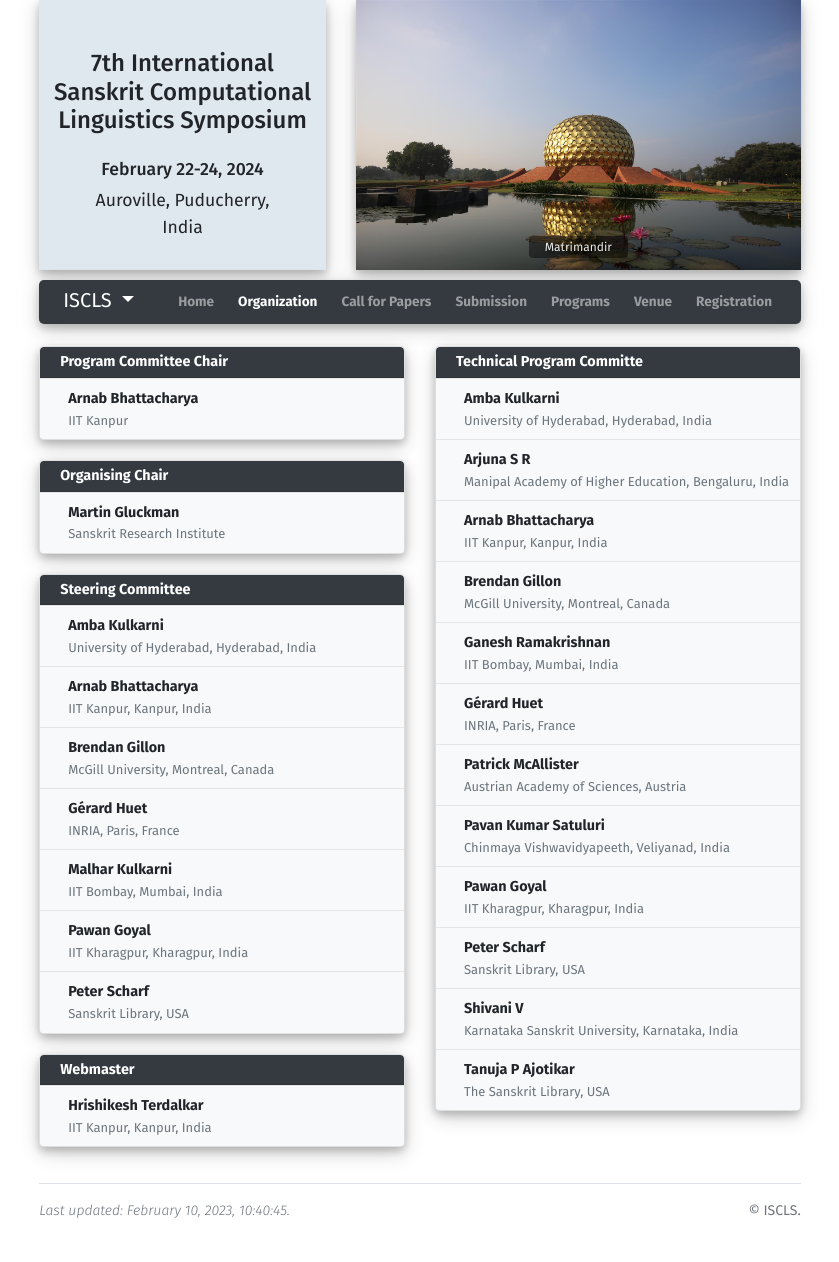
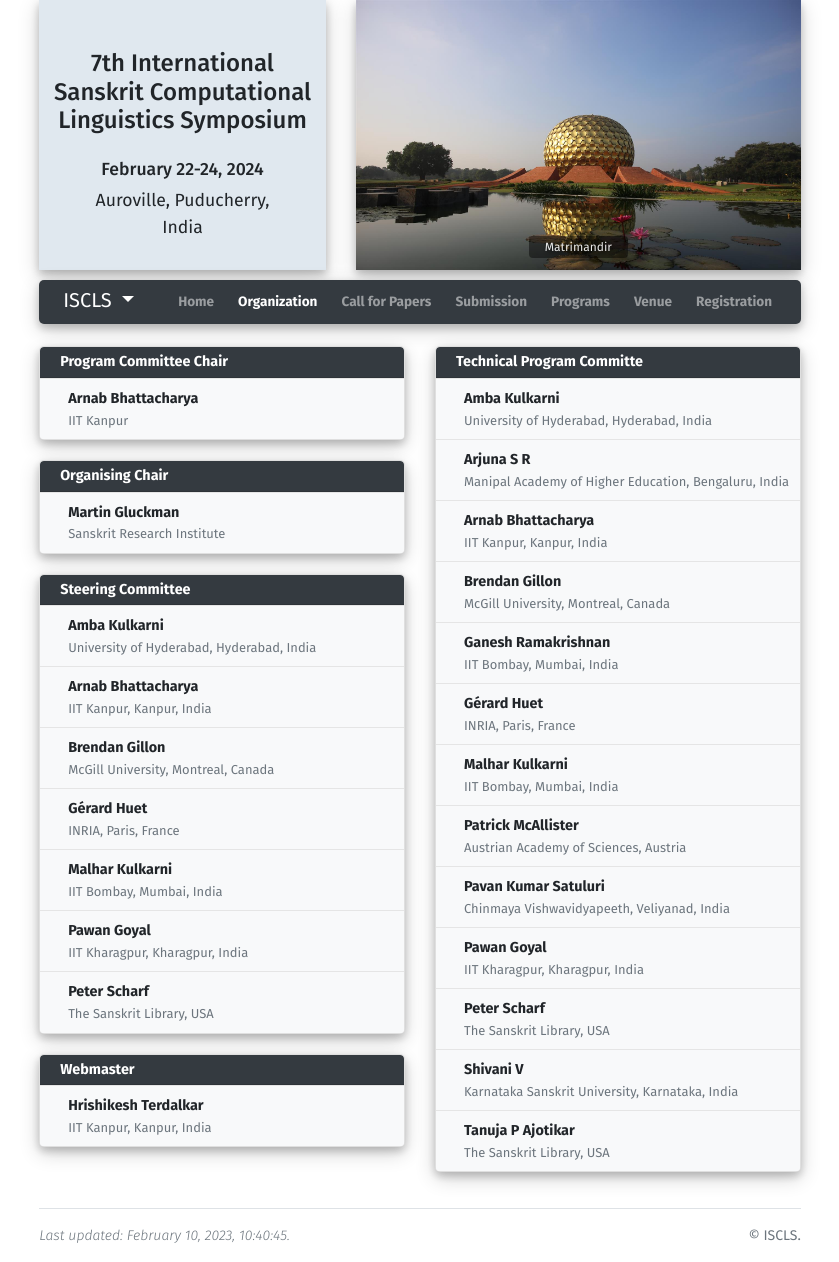
Before and after one commit to iscls/iscls-conference-template, a Jekyll site: the page built from organization.html, in a window 1280 px wide. Shown: the whole page, without its empty margins (220-1059 px from the left). Built offline with Jekyll 4.4.1, drawn with Linux system fonts in a browser that asks for light colours; before the commit the page ends 1237 px from its top, so only the background shows below that.

Commit message:
docs: update iscls2024 program committee

```diff
--- a/_data/organization.yml
+++ b/_data/organization.yml
@@ -38,7 +38,7 @@
     org: IIT Kharagpur, Kharagpur, India
     homepage: https://cse.iitkgp.ac.in/~pawang/
   - name: Peter Scharf
-    org: Sanskrit Library, USA
+    org: The Sanskrit Library, USA
     homepage: https://www.sanskritlibrary.org/cv/profile.html
 - title: Technical Program Committe
   column: 2
@@ -64,6 +64,9 @@
   - name: Gérard Huet
     org: INRIA, Paris, France
     homepage: http://pauillac.inria.fr/~huet/
+  - name: Malhar Kulkarni
+    org: IIT Bombay, Mumbai, India
+    homepage: https://www.hss.iitb.ac.in/en/faculty-profile/malhar-kulkarni
   # - name: Olivier Hellwig
   #   org: University of Zurich
   #   homepage: ""
@@ -77,7 +80,7 @@
     homepage: https://cse.iitkgp.ac.in/~pawang/
     org: IIT Kharagpur, Kharagpur, India
   - name: Peter Scharf
-    org: Sanskrit Library, USA
+    org: The Sanskrit Library, USA
     homepage: https://www.sanskritlibrary.org/cv/profile.html
   - name: Shivani V
     org: Karnataka Sanskrit University, Karnataka, India
@@ -93,4 +96,4 @@
   members:
   - name: Hrishikesh Terdalkar
     org: IIT Kanpur, Kanpur, India
-    homepage: "https://hrishikeshrt.github.io"
+    homepage: https://hrishikeshrt.github.io
```
